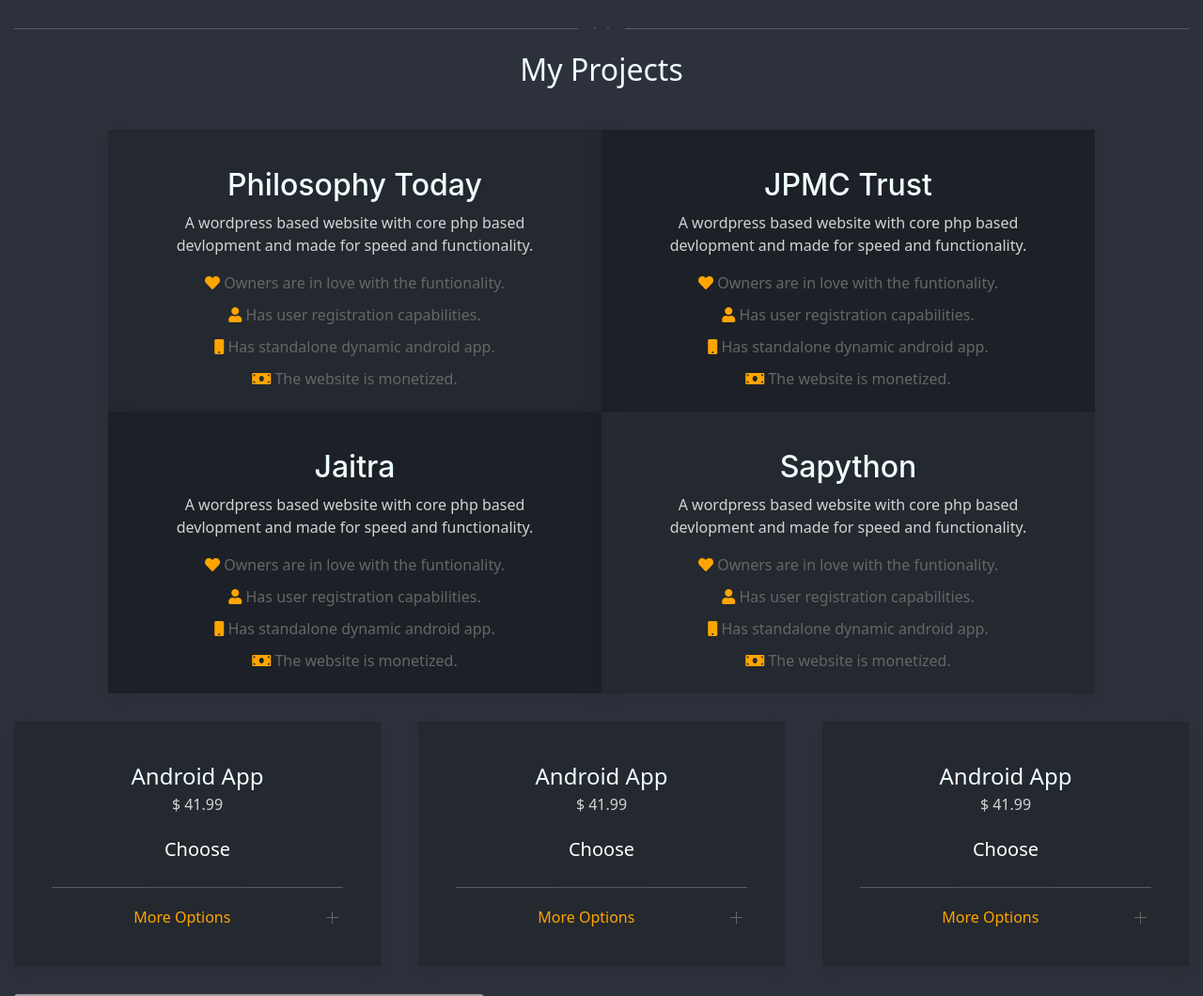
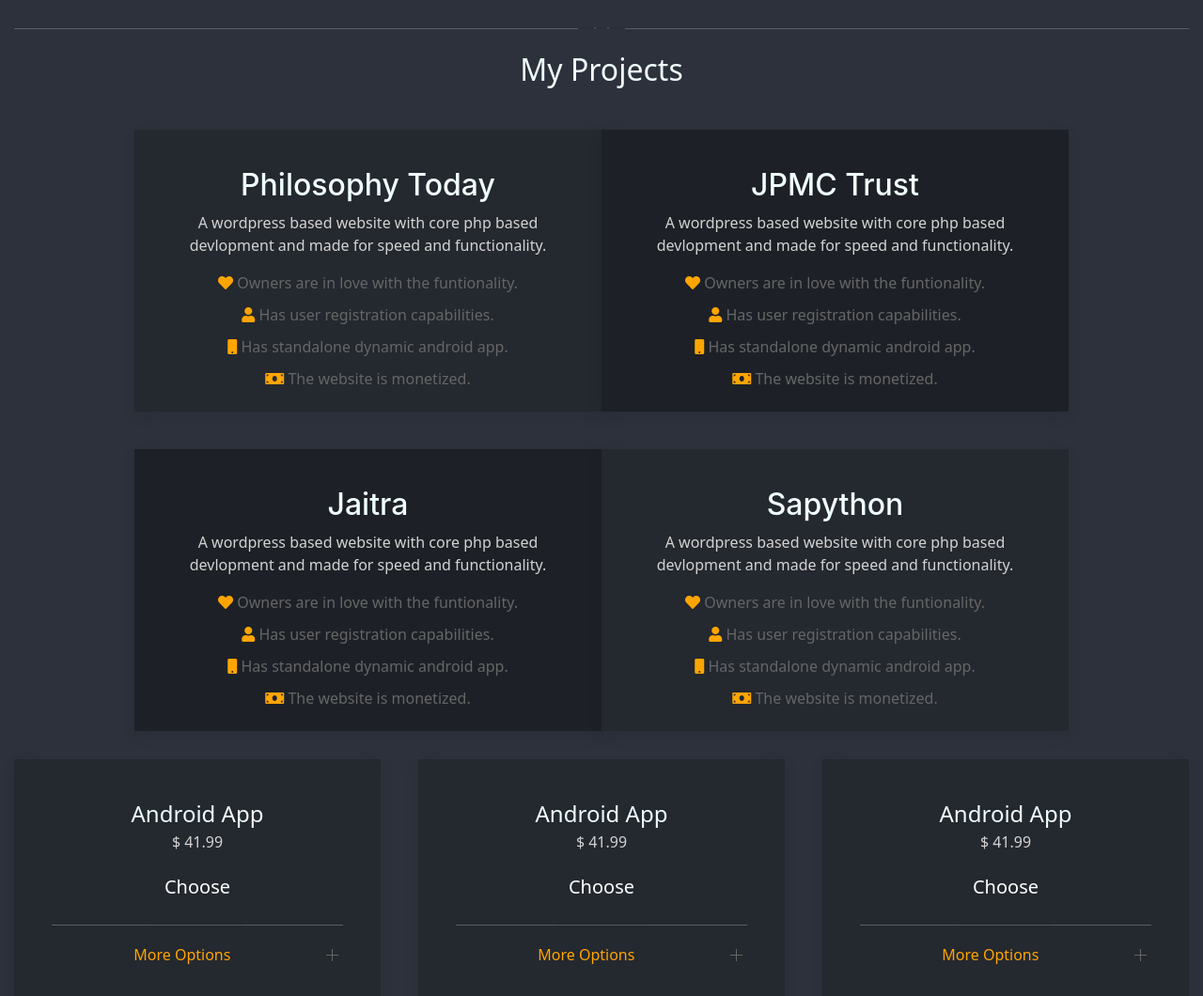
Before and after one commit to Sapython/Sapython.github.io, a plain HTML site: page index.html in a window 1280 px wide. Shown: the part 1740-2800 px from the top of the page at 94% size. Drawn offline with nearby package versions, Linux system fonts and the light colour scheme; grey boxes are pictures that could not be loaded.

Commit message:
Update index.html

```diff
--- a/index.html
+++ b/index.html
@@ -73,7 +73,7 @@
             <hr height=5 class="uk-divider-icon">
             <div class="txt t2" style="text-align: center;">My Projects</div>
             <div style="margin-top: 40px;">
-                <div class="uk-child-width-expand@s uk-text-center" uk-grid style="margin-left: 100px;margin-right: 100px;margin-bottom: 0px;">
+                <div class="uk-child-width-expand@s uk-text-center" uk-grid style="margin-left: 10vw;margin-right: 10vw;margin-bottom: 0px;">
                     <div class="uk-card uk-card-default uk-card-body bg2 animatedBorder uk-height-medium liftup">
                         <!-- <div class="coverImage" style='background-image:url("/images/app.png")'></div> -->
                         <h1 class="txt t2">Philosophy Today</h1>
@@ -97,7 +97,7 @@
                         </ul>
                     </div>
                 </div>
-                <div class="uk-child-width-expand@s uk-text-center" uk-grid style="margin-left: 100px;margin-right: 100px;margin-top: 0px;">
+                <div class="uk-child-width-expand@s uk-text-center" uk-grid style="margin-left: 10vw;margin-right: 10vw;margin-bottom: 0px;">
                     <div class="uk-card uk-card-default uk-card-body bg4 animatedBorder uk-height-medium liftup">
                         <!-- <div class="coverImage" style='background-image:url("/images/app.png")'></div> -->
                         <h1 class="txt t2">Jaitra</h1>
```
